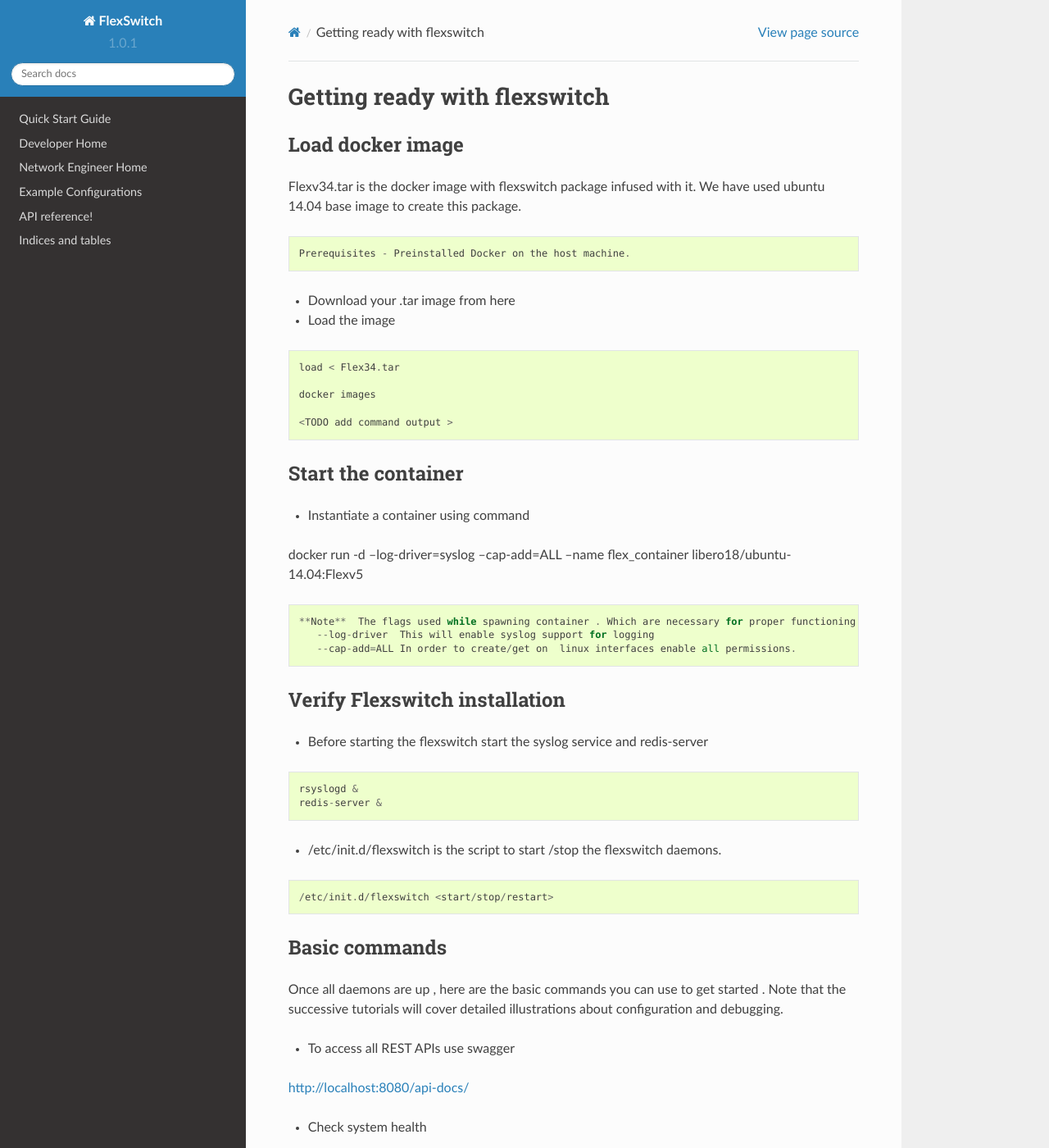
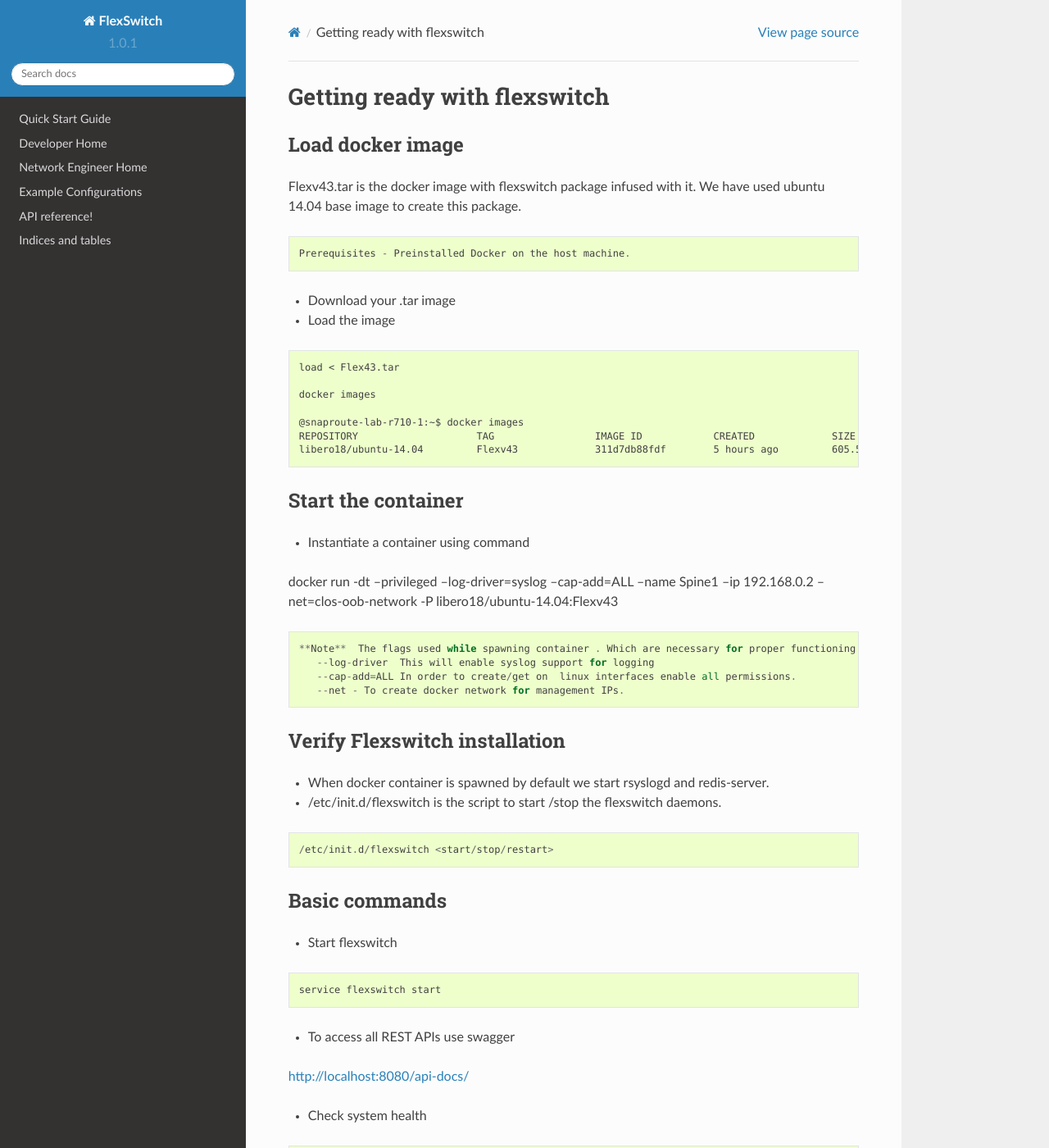
Before and after one commit to lakshmi-kannan/docs-1, a Sphinx documentation site: the page built from source/installDocker.rst, in a window 1280 px wide and 1400 px high. Shown: the whole window at 82% size. Built offline with Sphinx 7.4.7 and the Read the Docs theme 2.0.0, drawn with Linux system fonts in a browser that asks for light colours; formulas are drawn with MathJax 3; pages that are not in the unit, such as notebooks, are missing from menus; some of the changed text lies outside the part shown.

Commit message:
fixes for installDocker

```diff
--- a/source/installDocker.rst
+++ b/source/installDocker.rst
@@ -3,29 +3,32 @@
 
 Load docker image
 ^^^^^^^^^^^^^^^^^^^^^
-Flexv34.tar is the docker image with flexswitch package infused with it.
+Flexv43.tar is the docker image with flexswitch package infused with it.
 We have used ubuntu 14.04 base image to create this package.
 ::
 
     Prerequisites - Preinstalled Docker on the host machine.
 
-- Download your .tar image from here
+- Download your .tar image
 
 - Load the image
 
 ::
 
-   load < Flex34.tar
+   load < Flex43.tar
 
    docker images
 
-   <TODO add command output >
+   @snaproute-lab-r710-1:~$ docker images
+   REPOSITORY                    TAG                 IMAGE ID            CREATED             SIZE
+   libero18/ubuntu-14.04         Flexv43             311d7db88fdf        5 hours ago         605.5 MB
+
 
 Start the container
 ^^^^^^^^^^^^^^^^^^^^^
 - Instantiate a container using command
 
-docker run -d --log-driver=syslog  --cap-add=ALL  --name flex_container libero18/ubuntu-14.04:Flexv5
+docker run -dt --privileged --log-driver=syslog --cap-add=ALL  --name Spine1 --ip 192.168.0.2 --net=clos-oob-network  -P libero18/ubuntu-14.04:Flexv43
 
 
 ::
@@ -33,16 +36,12 @@
  **Note**  The flags used while spawning container . Which are necessary for proper functioning of the flexswitch
     --log-driver  This will enable syslog support for logging
     --cap-add=ALL In order to create/get on  linux interfaces enable all permissions.
+    --net - To create docker network for management IPs.
 
 Verify Flexswitch installation
 ^^^^^^^^^^^^^^^^^^^^^^^^^^^^^^^^^^
-- Before starting the flexswitch start the syslog service and redis-server
+- When docker container is spawned by default we start rsyslogd and redis-server.
 
-::
-
-
-     rsyslogd &
-     redis-server &
 
 - /etc/init.d/flexswitch is the script to start /stop the flexswitch daemons.
 
@@ -53,7 +52,13 @@
 
 Basic commands
 ^^^^^^^^^^^^^^^^^^^^^^^^^^^^^^^^^^^^
-Once all daemons are up , here are the basic commands you can use to get started . Note that the successive tutorials will cover detailed illustrations about configuration and debugging.
+- Start flexswitch
+
+::
+
+    service flexswitch start
+
+
 
 - To access all REST APIs use swagger
 
```
Also changed, not shown: other parts of source/installDocker.rst (+10 -0 lines).
